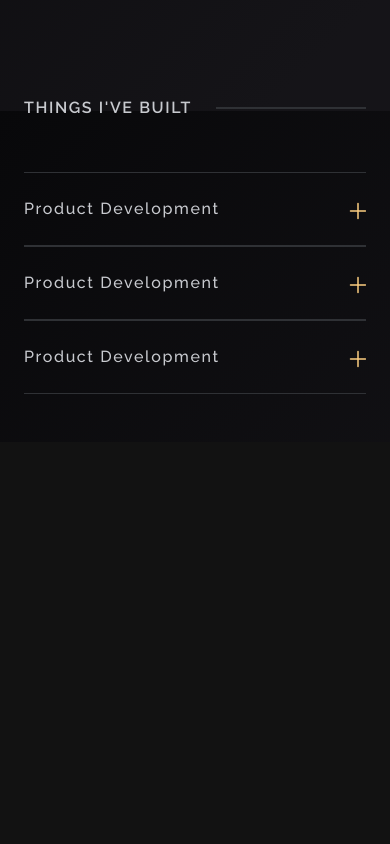
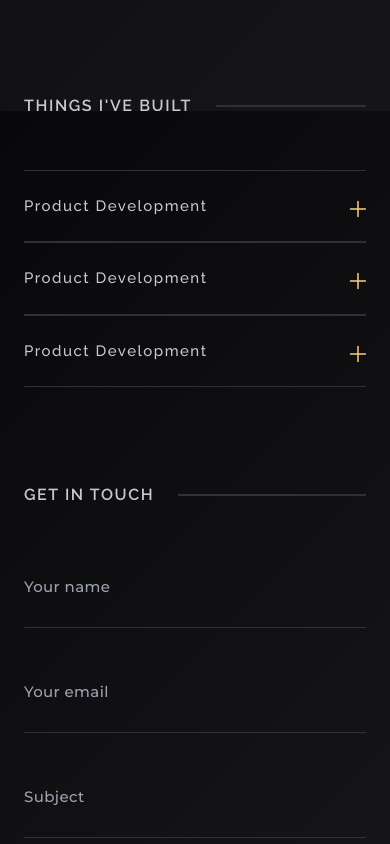
Before and after one commit to eseoooo/v1, a Next.js app: page / in a window 390 px wide. Shown: the part 2421-3265 px from the top of the page. Before the commit the page ends 2863 px from the top, so only its background shows below. Built offline with nearby package versions, Linux system fonts and the light colour scheme.

Commit message:
add name, email, subject text inputs

```diff
--- a/app/page.js
+++ b/app/page.js
@@ -2,6 +2,7 @@ import Hero from "@/components/hero/hero";
 import About from "@/components/about/about";
 import Experience from "@/components/experience/experience";
 import Projects from "@/components/projects/projects";
+import Contact from "@/components/contact/contact";
 
 export default function Home() {
   return (
@@ -10,6 +11,7 @@ export default function Home() {
       <About />
       <Experience />
       <Projects />
+      <Contact />
     </>
   );
 }
--- a/components/about/about.js
+++ b/components/about/about.js
@@ -12,7 +12,7 @@ export default function About() {
       aria-label="About me"
       id="about"
     >
-      <div className="section-side-content">
+      <div aria-hidden className="section-side-content">
         <p className="side-text hidden md:block mt-24 lg:mt-28">
           {sideDescription[0]}
         </p>
--- /dev/null
+++ b/components/contact/contact.js
@@ -0,0 +1,52 @@
+import HeadingDash from "@/components/ui/heading-dash";
+import TextField from "@/components/contact/text-field";
+
+export default function Contact() {
+  return (
+    <section
+      id="contact"
+      aria-label="Get in touch with me"
+      className="section-with-side-content"
+    >
+      <div className="section-side-content">
+        <p aria-hidden className="side-text">
+          I&apos;d love to connect with you.
+        </p>
+      </div>
+      <div>
+        <HeadingDash aria-hidden>Get in touch</HeadingDash>
+        <form>
+          <div className="max-w-xl flex flex-wrap gap-x-6 gap-y-6 md:gap-y-10">
+            <TextField
+              type="text"
+              name="name"
+              placeholder="Your name"
+              otherStyles="w-full md:flex-1"
+              required
+              aria-required
+              aria-label="Your name"
+            />
+            <TextField
+              type="email"
+              name="email"
+              placeholder="Your email"
+              otherStyles="w-full md:flex-1"
+              required
+              aria-required
+              aria-label="Your email"
+            />
+            <TextField
+              type="text"
+              name="subject"
+              placeholder="Subject"
+              otherStyles="w-full"
+              required
+              aria-required
+              aria-label="Your subject"
+            />
+          </div>
+        </form>
+      </div>
+    </section>
+  );
+}
--- /dev/null
+++ b/components/contact/text-field.js
@@ -0,0 +1,12 @@
+export default function TextField({ name, type, otherStyles, ...otherProps }) {
+  // Input for text fields
+  // TODO: Add validation
+  return (
+    <input
+      type={type}
+      name={name}
+      className={`outline-none tracking-wide font-montserrat py-7 bg-transparent border-b border-dark-800 placeholder:font-montserrat placeholder:tracking-wide placeholder:font-medium placeholder:text-base-base placeholder:md:text-base focus:border-gold-700 hover:border-gold-700 motion-safe:duration-300 motion-safe:ease-out ${otherStyles}`}
+      {...otherProps}
+    />
+  );
+}
--- a/components/hero/hero.js
+++ b/components/hero/hero.js
@@ -10,7 +10,9 @@ export default function Hero() {
   return (
     <section className="section-with-side-content h-full">
       <div className="section-side-content flex flex-col h-full justify-between">
-        <p className="side-text">{sideDescription}</p>
+        <p aria-hidden className="side-text">
+          {sideDescription}
+        </p>
         <Link
           href="/#about"
           aria-label="About me"
--- a/public/css/ui.css
+++ b/public/css/ui.css
@@ -38,7 +38,7 @@
   }
 
   h4 {
-    @apply text-base md:text-lg tracking-widest font-medium;
+    @apply text-base-base md:text-base tracking-widest font-medium;
   }
 
   h5 {
```
Also changed, not shown: components/contact/text-area.js (added).
